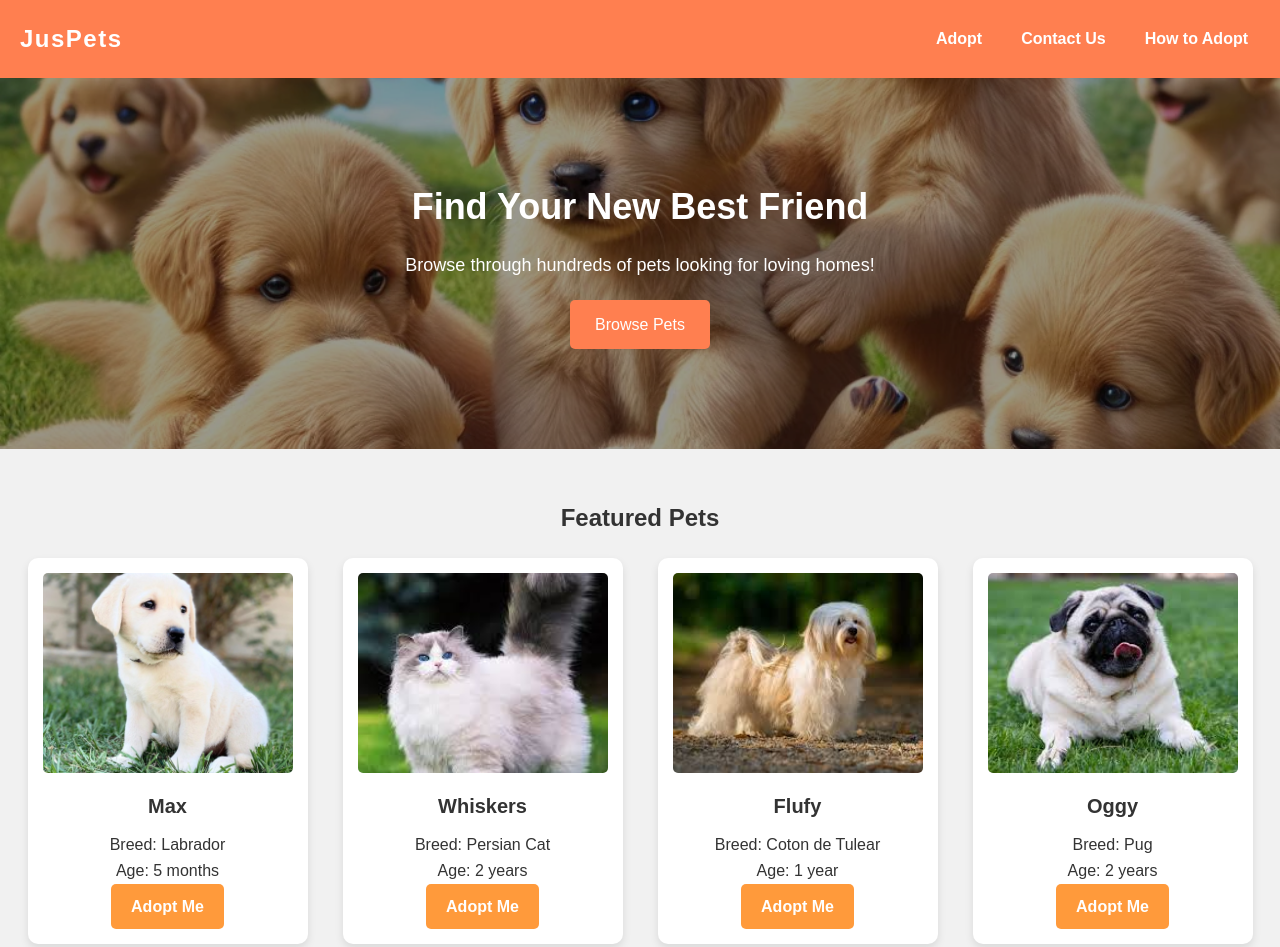
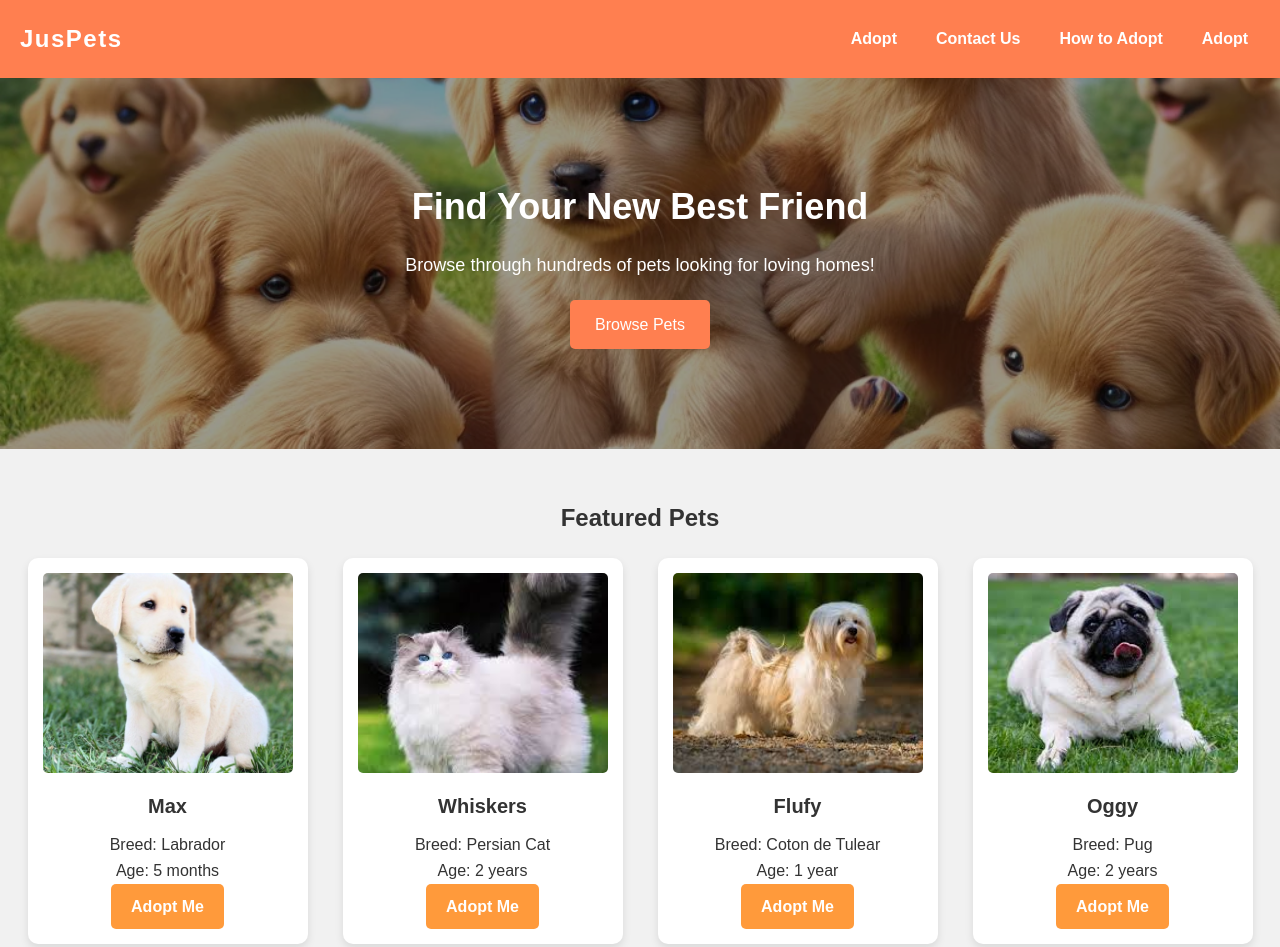
Before and after one commit to harshrathva/petadoption, a plain HTML site: page index.html in a window 1280 px wide. Shown: the top 947 px of the page. Drawn offline with Linux system fonts and the light colour scheme.

Commit message:
Update index.html

```diff
--- a/index.html
+++ b/index.html
@@ -227,6 +227,7 @@ width: 90%;
 <li><a href="adopt.html">Adopt</a></li>
 <li><a href="contact.html">Contact Us</a></li>
 <li><a href="#process">How to Adopt</a></li>
+  <li><a href="login.html">Adopt</a></li>
 </ul>
 </nav>
 </div>
```
